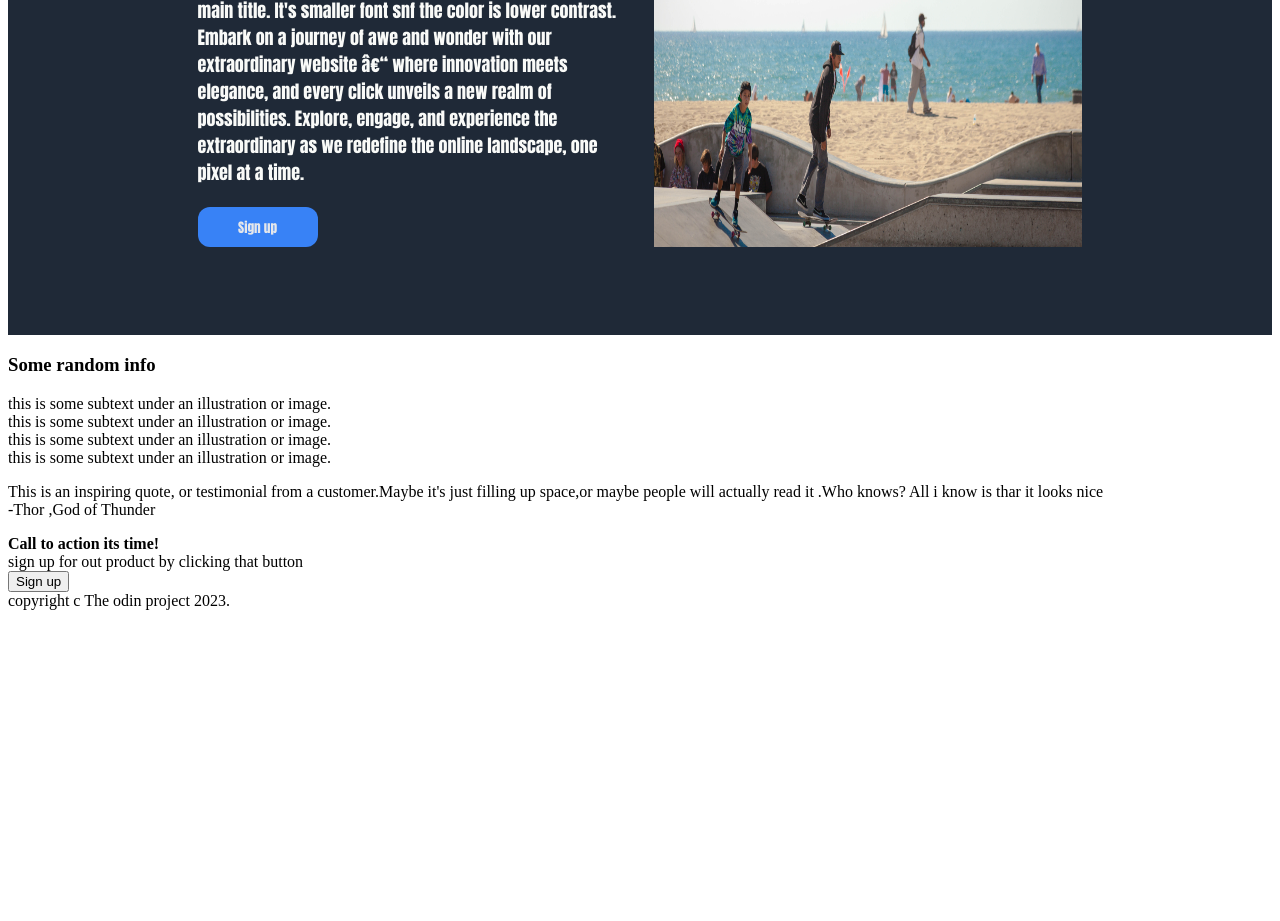
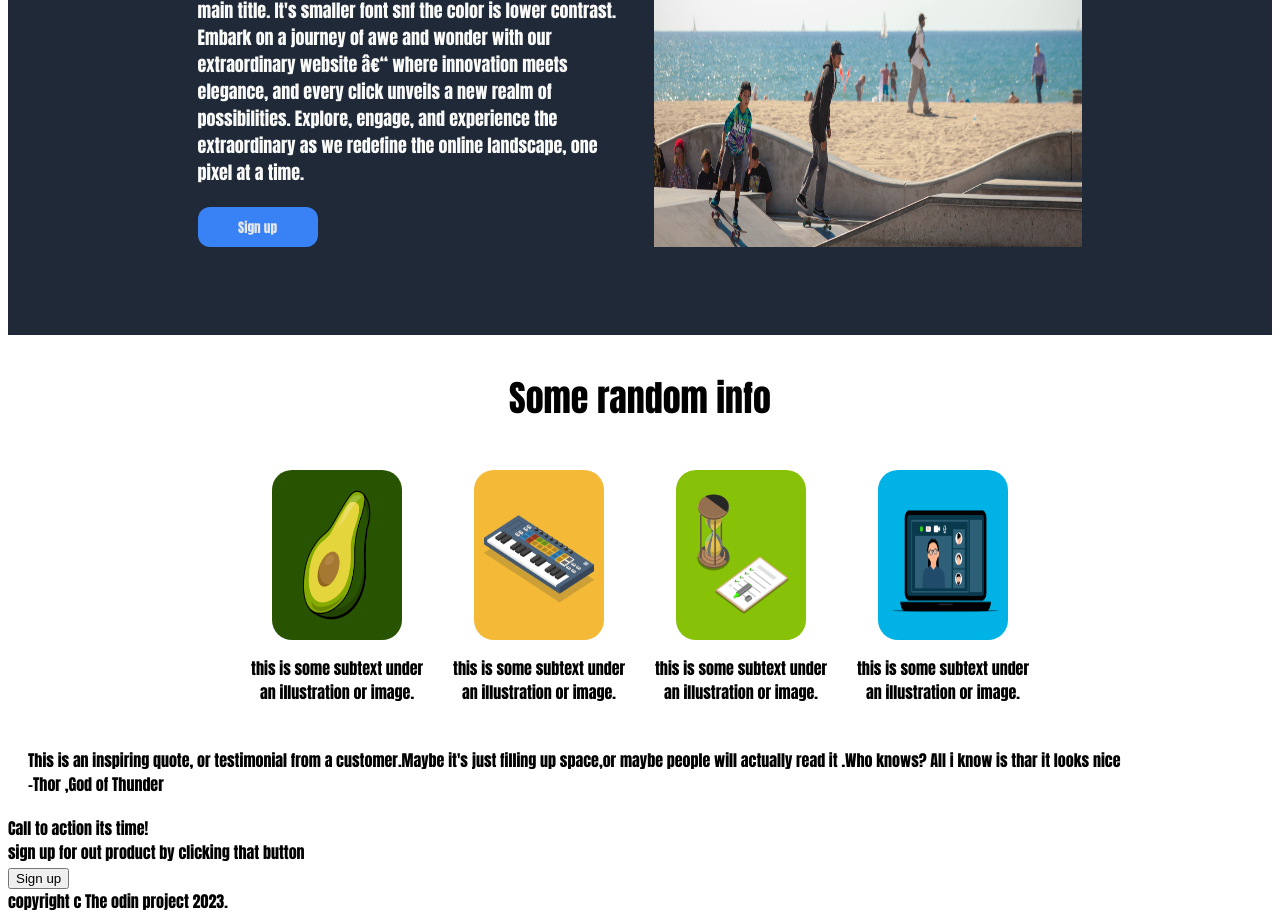
Before and after one commit to XDRONIN/Landing_page, a plain HTML site: page index.html in a window 1280 px wide. Shown: the part 365-1286 px from the top of the page. Before the commit the page ends 983 px from the top, so only its background shows below. Drawn offline with Linux system fonts and the light colour scheme.

Commit message:
The middle div with 4 illustrations is styled and completed

```diff
--- a/index.css
+++ b/index.css
@@ -1,3 +1,7 @@
+body{
+    font-family:Impact, Haettenschweiler, 'Arial Narrow Bold', sans-serif;
+}
+
 .top{
     background-color: #1F2937;
     display: flex;
@@ -48,6 +52,7 @@
     flex: 1;
     margin-bottom: 10%;
 
+
 }
 
 .but1{
@@ -62,3 +67,41 @@
 
     border-style: none;
 }
+.imgs{
+    display: flex;
+    padding-right: 17%;
+    padding-left: 17%;
+    justify-content: center;
+
+
+
+
+
+}
+.img{
+    flex: 1;
+    display: flex;
+
+    width: 210px;
+    height: 250px;
+    padding: 1%;
+    justify-content: center;
+    flex-direction: column;
+
+
+}
+.mid{
+    margin: 20px;
+
+
+
+}
+.im{
+    align-self: center;
+    height: 70%;
+    width: 70%;
+    border-radius: 20px;
+}
+.st{
+  text-align: center;
+}
--- a/index.html
+++ b/index.html
@@ -3,7 +3,7 @@
 <head>
     <link rel="stylesheet" href="index.css"
     <meta charset="UTF-8">
-    <meta name="viewport" content="width=device-width, initial-scale=1.0">
+    <meta name="viewport" >
     <title>Landing Page</title>
 </head>
 <body>
@@ -24,29 +24,31 @@
 
      </div>
      <div class="i">
-        <img src="img1.jpg" alt="an image" width="100%" height="100%"  >
+        <img src="img1.jpg" alt="an image" width="100%" height="100%" >
      </div>
 
     </div>
     <div class="mid">
-        <h3>Some random info<br></h3>
+        <h3 style="font-size: 36px; font-weight: extra-bold;"><center>Some random info<br></h3></center>
+        <div class="imgs">
             <div class="img">
-            <!--image-->
-            this is some subtext under an illustration or image.
+                <img src="avocado-5928508_1920.png" class="im">
+            <p class="st"> this is some subtext under an illustration or image.</p>
+            </div>
+
+            <div class="img">
+               <img src="keyboard-8227845_1920.png"  class="im">
+                <p class="st"> this is some subtext under an illustration or image.</p>
             </div>
             <div class="img">
-            <!--image-->
-            this is some subtext under an illustration or image.
+               <img src="pencil-5459686_1920.png" class="im">
+                <p class="st"> this is some subtext under an illustration or image.</p>
             </div>
             <div class="img">
-            <!--image-->
-            this is some subtext under an illustration or image.
+               <img src="podcast-7779510_1920.png" class="im">
+                <p class="st"> this is some subtext under an illustration or image.</p>
             </div>
-        <div class="img">
-            <!--image-->
-            this is some subtext under an illustration or image.
-        </div>
-    </div>
+    </div></div>
     <div class="mid">
         <p class="quote">
             This is an inspiring quote, or testimonial from
@@ -55,7 +57,7 @@
             -Thor ,God of Thunder
         </p>
     </div>
-    <div class="mid">
+    <div class="bot">
         <div class="su">
             <b>Call to action its time!</b><br>
             sign up for out product by clicking that button
@@ -64,9 +66,9 @@
             <button>Sign up</button>
         </div>
     </div>
-    <footer class="foot">
+    <div class="foot">
         copyright c The odin project 2023.
-    </footer>
+    </div>
 
 
 </body>
```
Also changed, not shown: avocado-5928508_1920.png (added), keyboard-8227845_1920.png (added), pencil-5459686_1920.png (added), podcast-7779510_1920.png (added). Lines whose indentation alone changed are shown as unchanged.
